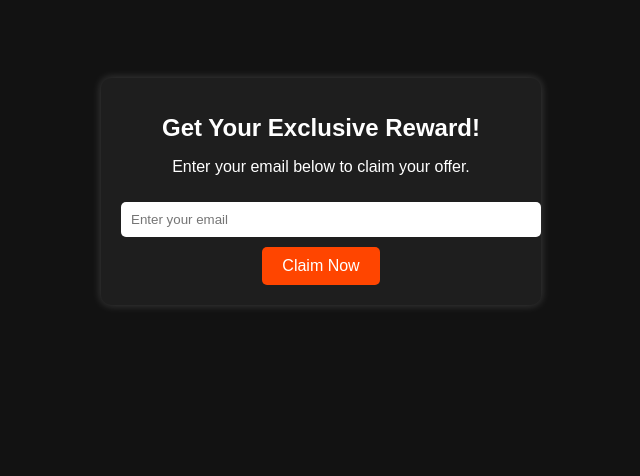
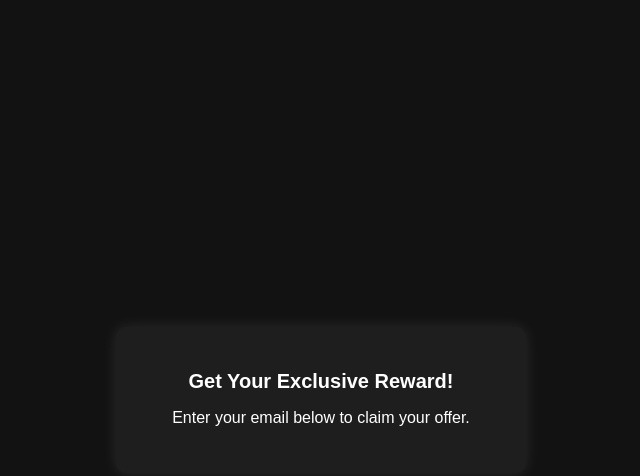
Before and after one commit to neglectedninja/cpa-landing-page, a plain HTML site: page index.html in a window 1280 px wide. Shown: the whole page, without its empty margins (319-959 px from the left). Drawn offline with Linux system fonts and the light colour scheme.

Commit message:
Update index.html

```diff
--- a/index.html
+++ b/index.html
@@ -3,48 +3,50 @@
 <head>
     <meta charset="UTF-8">
     <meta name="viewport" content="width=device-width, initial-scale=1.0">
-    <title>Exclusive Offer - Get Your Reward</title>
+    <title>Exclusive Reward</title>
     <style>
         body {
+            background-color: #121212;
+            color: white;
+            display: flex;
+            justify-content: center;
+            align-items: center;
+            height: 100vh;
+            margin: 0;
             font-family: Arial, sans-serif;
-            background-color: #121212;
-            color: #fff;
-            text-align: center;
-            padding: 20px;
         }
         .container {
-            max-width: 400px;
-            margin: 50px auto;
             background: #1e1e1e;
-            padding: 20px;
+            padding: 30px;
             border-radius: 10px;
-            box-shadow: 0 0 10px rgba(255, 255, 255, 0.2);
+            text-align: center;
+            box-shadow: 0 0 15px rgba(255, 255, 255, 0.1);
+            width: 350px;
         }
         h1 {
-            font-size: 24px;
-            margin-bottom: 10px;
-        }
-        p {
-            font-size: 16px;
+            font-size: 20px;
+            margin-bottom: 15px;
         }
         input[type="email"] {
-            width: 100%;
+            width: calc(100% - 20px);
             padding: 10px;
             margin: 10px 0;
             border: none;
             border-radius: 5px;
+            text-align: center;
         }
         button {
             background-color: #ff4500;
             color: white;
+            border: none;
             padding: 10px 20px;
-            border: none;
             cursor: pointer;
+            font-size: 16px;
             border-radius: 5px;
-            font-size: 16px;
+            width: 100%;
         }
         button:hover {
-            background-color: #ff5722;
+            background-color: #e03e00;
         }
     </style>
 </head>
@@ -52,10 +54,9 @@
     <div class="container">
         <h1>Get Your Exclusive Reward!</h1>
         <p>Enter your email below to claim your offer.</p>
-        <form action="https://your-email-collection-service.com" method="POST">
-            <input type="email" name="email" placeholder="Enter your email" required>
-            <button type="submit">Claim Now</button>
-        </form>
+
+        <!-- GetResponse Form Embed -->
+        <getresponse-form form-id="cf1b05a0-0fba-44c1-8205-4fcffe74b2ec" e="1"></getresponse-form>
     </div>
 </body>
 </html>
```
